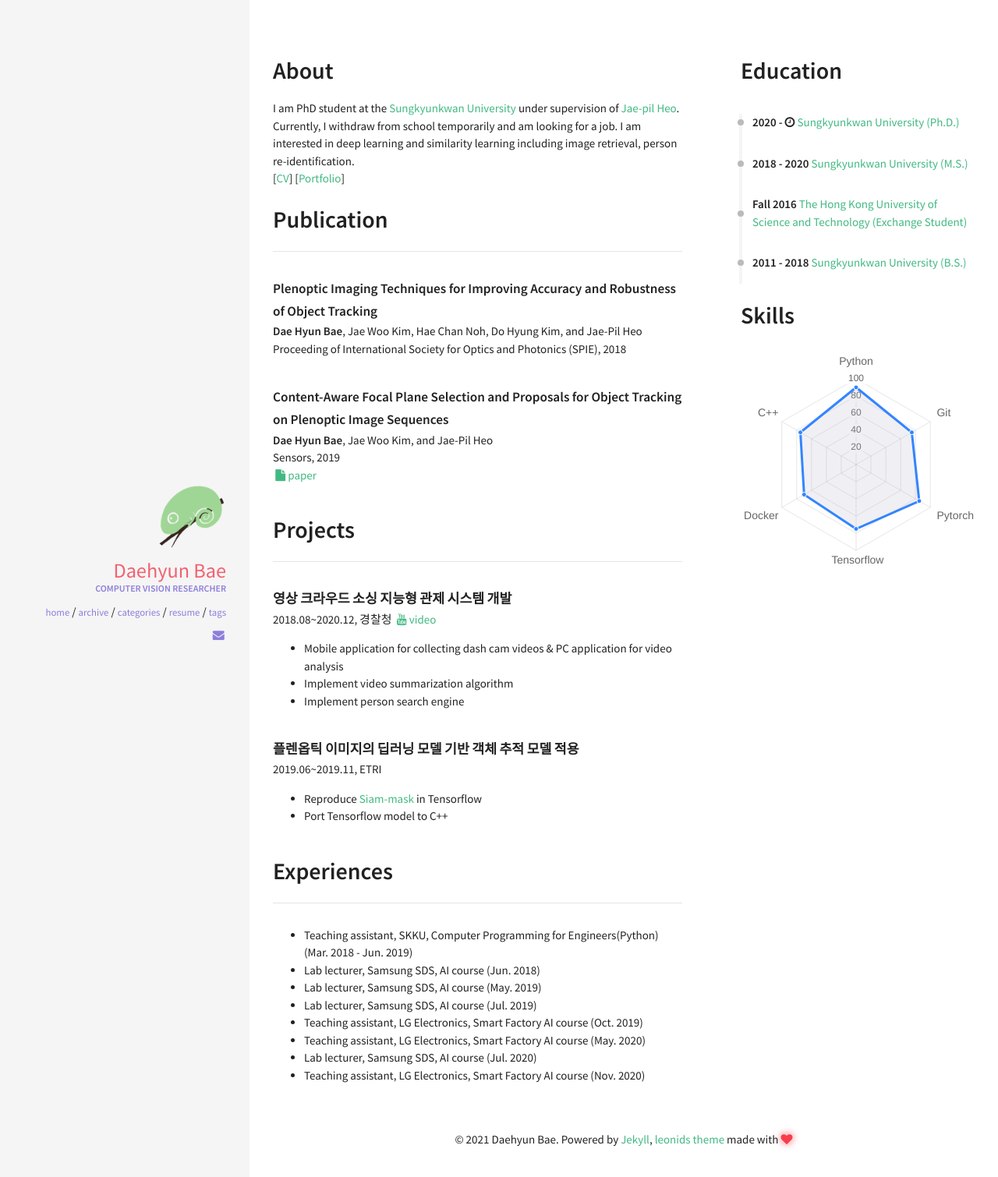
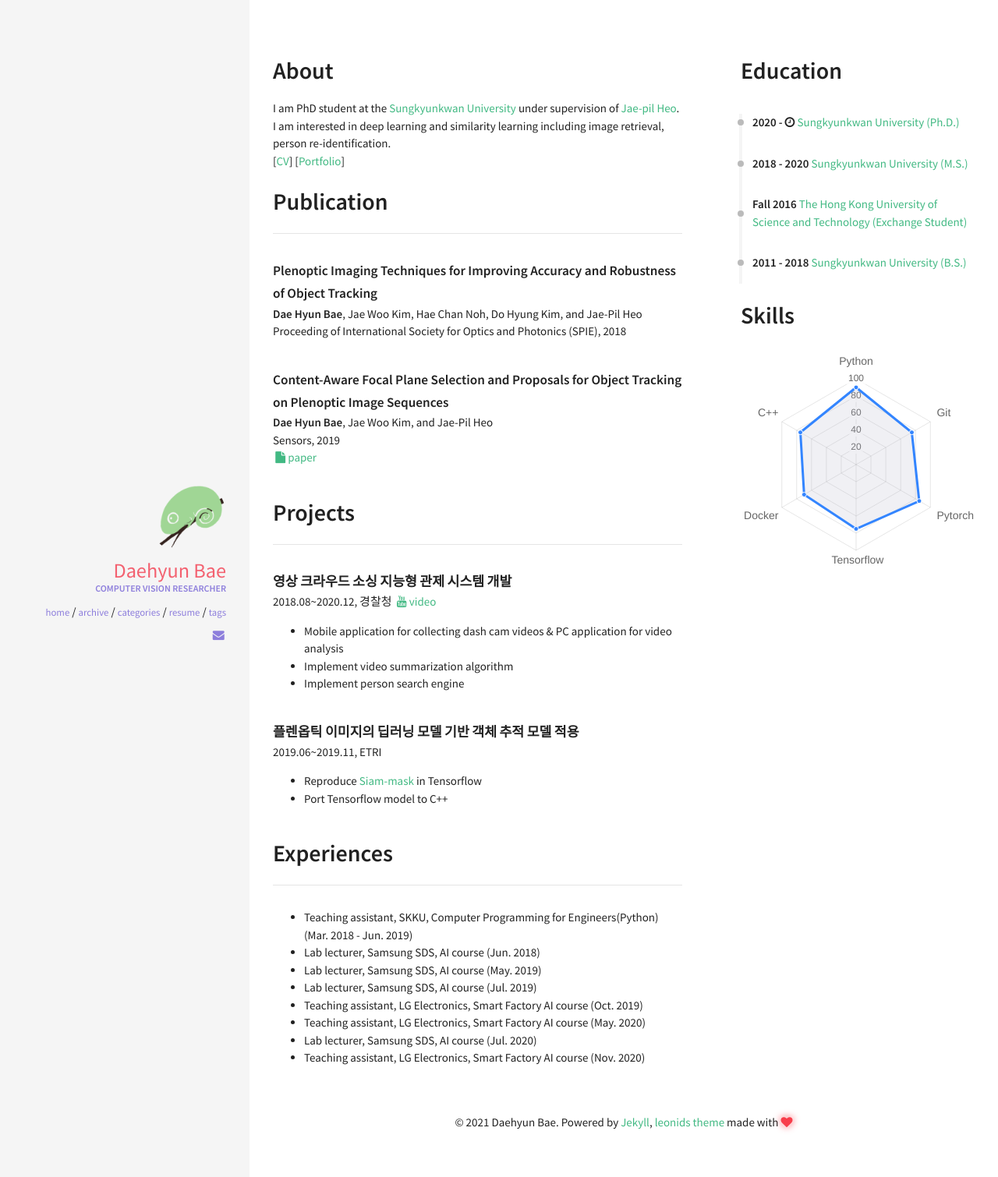
Before and after one commit to Daehyun-Bae/Daehyun-Bae.github.io, a Jekyll site: the page built from resume.html, in a window 1280 px wide. Shown: the top 1510 px of the page at 78% size. Built offline with Jekyll 4.4.1, drawn with Linux system fonts in a browser that asks for light colours; nearby versions of some CDN libraries.

Commit message:
Update about.html

```diff
--- a/_includes/sections/about.html
+++ b/_includes/sections/about.html
@@ -4,7 +4,6 @@
 	I am PhD student at the <a href="https://skku.edu">Sungkyunkwan University</a>
 	under supervision of <a href="https://sites.google.com/site/jaepilheo/">Jae-pil Heo</a>.
 	<br>
-	Currently, I withdraw from school temporarily and am looking for a job.
 	I am interested in deep learning and similarity learning including image retrieval, person re-identification.
 	<br>
 	[<a href="https://daehyun-bae.github.io/CV_DaehyunBae.pdf">CV</a>] [<a href="https://drive.google.com/drive/folders/1HY_rrCzyYVZwYZ8-NEqw17mPYAYz0BJR?usp=sharing">Portfolio</a>]
```
